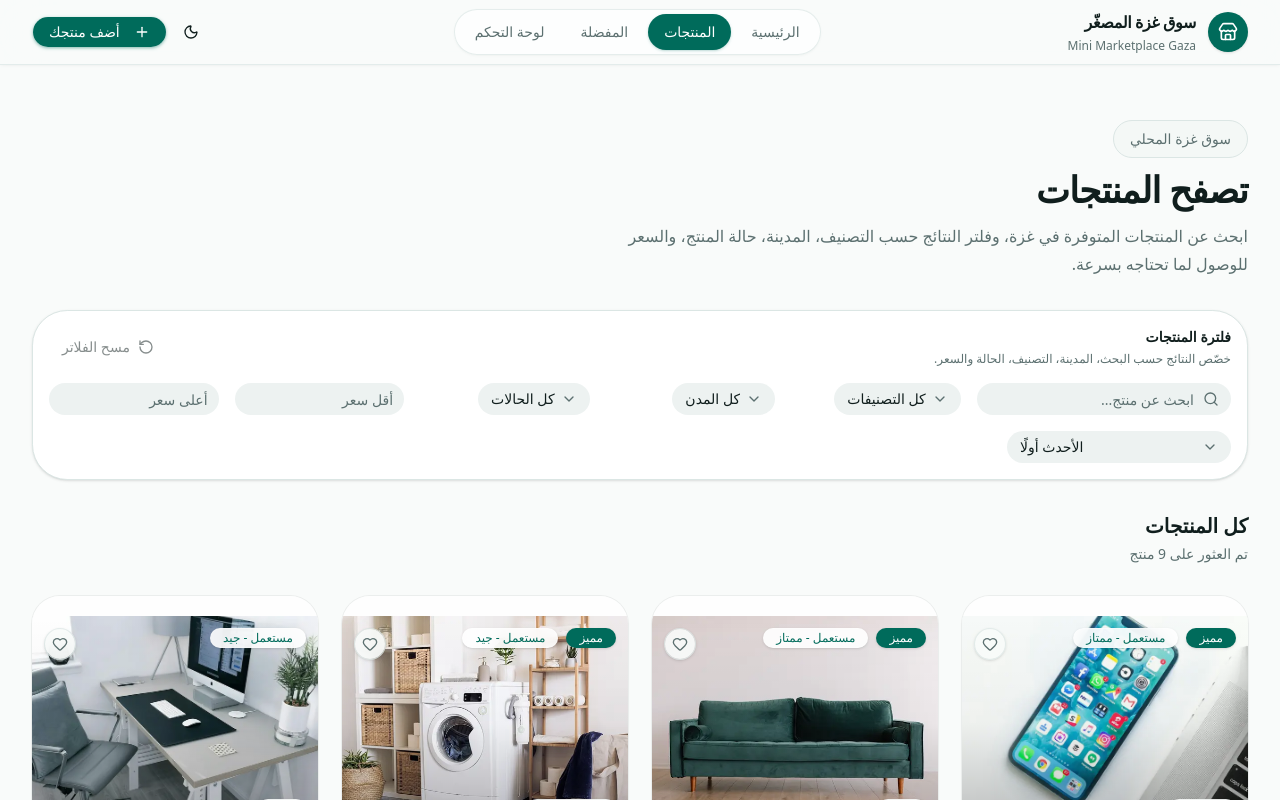
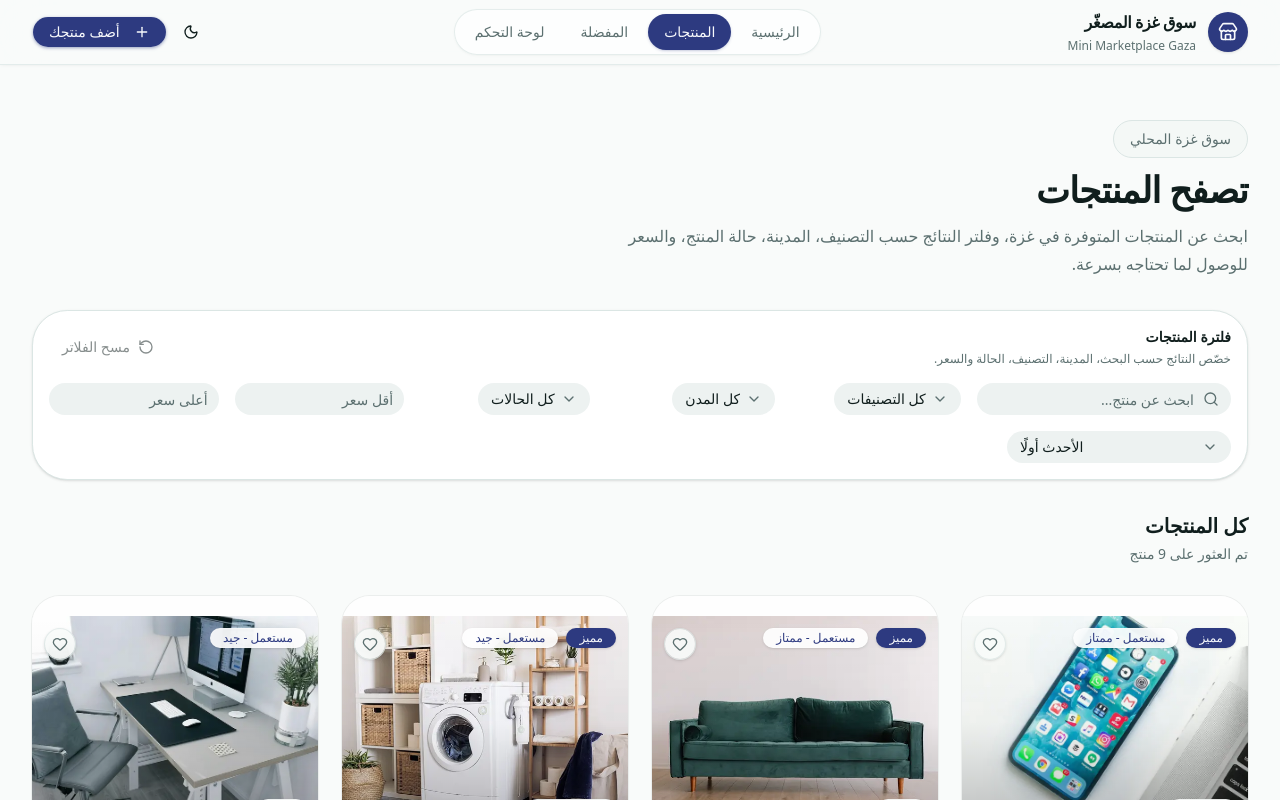
Before and after one commit to odaysaad2003-png/Gaza_Marketplace, a Next.js app: page /products in a window 1280 px wide. Shown: the top 800 px of the page. Built offline with nearby package versions, Linux system fonts and the light colour scheme.

Commit message:
select end main color project

```diff
--- a/src/app/globals.css
+++ b/src/app/globals.css
@@ -58,8 +58,8 @@
   --popover: hsl(0 0% 100%);
   --popover-foreground: hsl(175 32% 9%);
 
-  --primary: hsl(171 100% 21%);
-  --primary-foreground: hsl(0 0% 100%);
+  --primary:hsl(231 48% 34%);
+ --primary-foreground: hsl(210 40% 98%);
 
   --secondary: hsl(170 28% 94%);
   --secondary-foreground: hsl(171 70% 18%);
@@ -90,8 +90,8 @@
   --popover: hsl(194 47% 10%);
   --popover-foreground: hsl(170 24% 94%);
 
-  --primary: hsl(172 84% 34%);
-  --primary-foreground: hsl(190 55% 8%);
+--primary: hsl(217 65% 62%);
+--primary-foreground: hsl(223, 51%, 15%);
 
   --secondary: hsl(193 38% 15%);
   --secondary-foreground: hsl(170 24% 92%);
```
